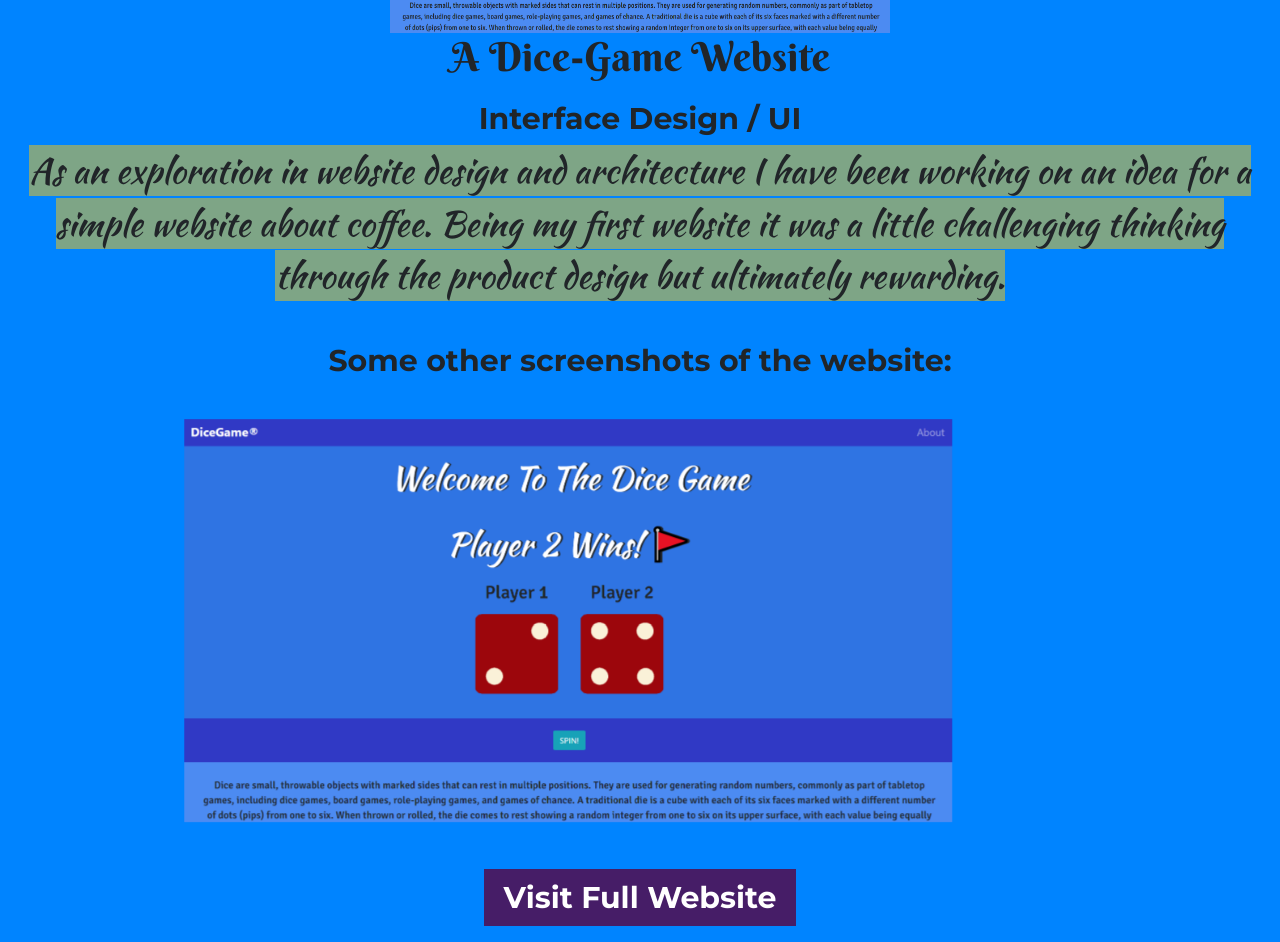
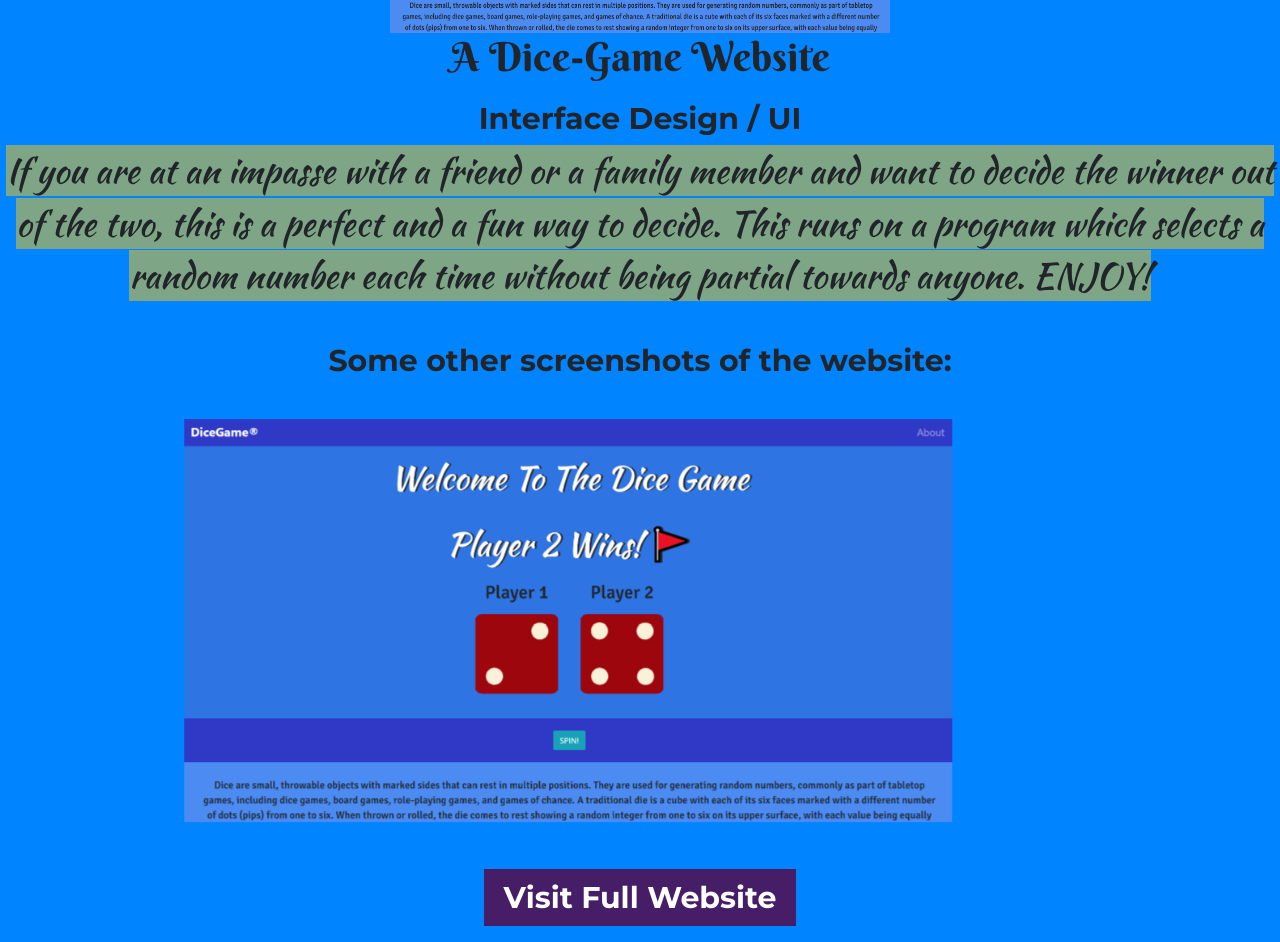
Before and after one commit to Tu5har5harma/About-Me, a plain HTML site: page work.html in a window 1280 px wide. Shown: the part 2486-3428 px from the top of the page. Drawn offline with nearby package versions, Linux system fonts and the light colour scheme; a web font is replaced by a local one.

Commit message:
Update work.html

```diff
--- a/work.html
+++ b/work.html
@@ -72,6 +72,8 @@
 
   <!-- Websites -->
 
+  <!-- Coffee Website -->
+
   <section class="websites">
 
     <div class="coffee container-fluid">
@@ -122,8 +124,7 @@
       <img class="web1" src="images\12.jpg" alt="Website Image" width="500px" height="300px">
       <h3>A Dice-Game Website</h3>
       <h4 class="des">Interface Design / UI</h4>
-      <span class="par">As an exploration in website design and architecture I have been working on an idea for a simple website about coffee. Being my first website it was a little challenging thinking through the product design but ultimately
-        rewarding.
+      <span class="par">If you are at an impasse with a friend or a family member and want to decide the winner out of the two, this is a perfect and a fun way to decide. This runs on a program which selects a random number each time without being partial towards anyone. ENJOY!
       </span>
       <h4 class="des1">Some other screenshots of the website:</h4>
       <div class="web2">
```
